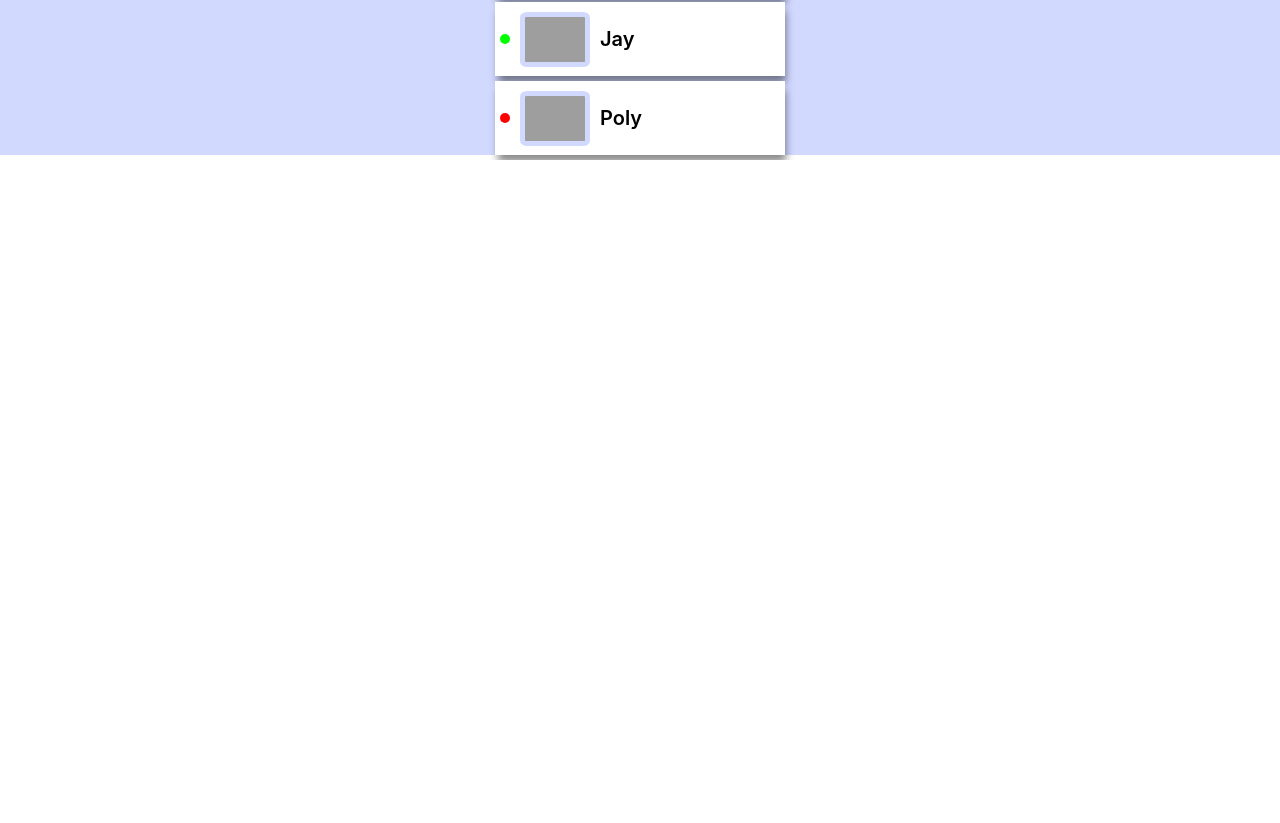
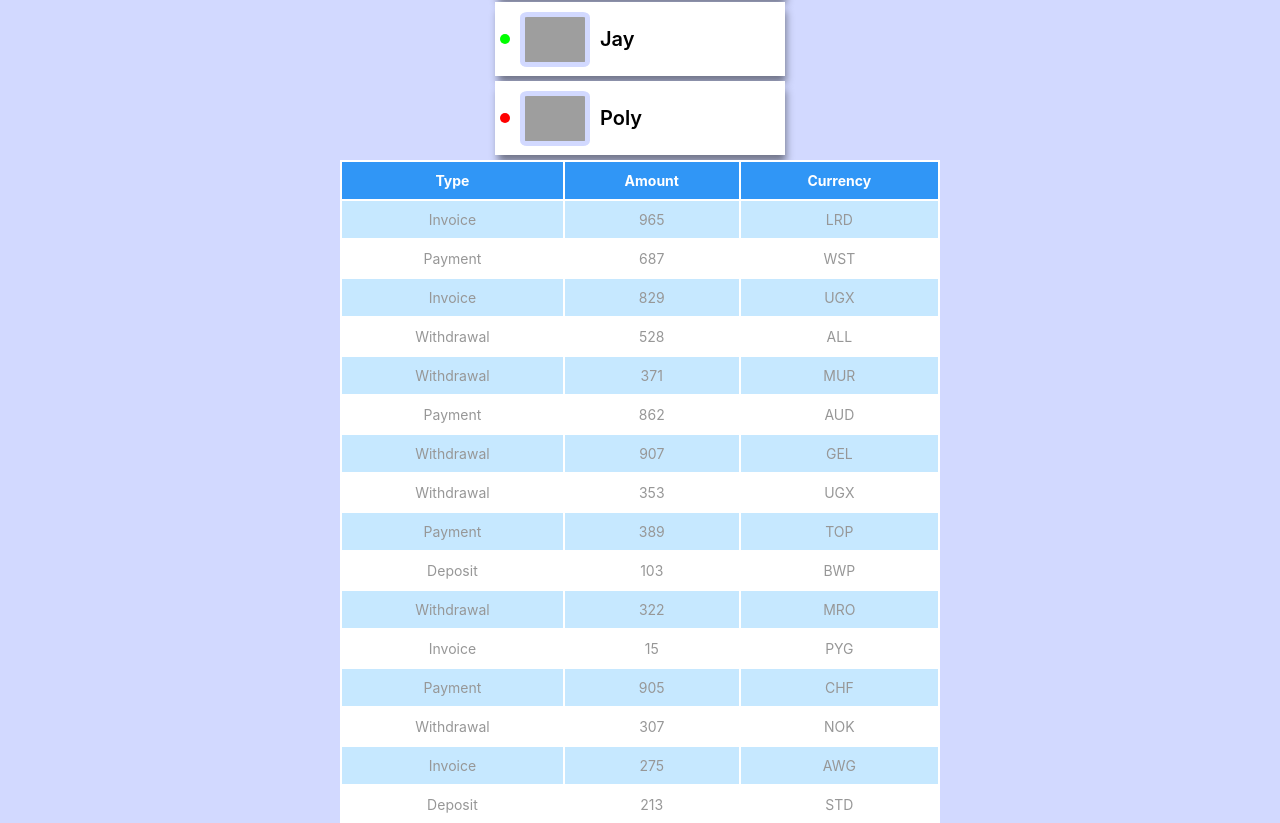
Before and after one commit to yevgeniya-alexeyeva/goit-react-hw-01-components, a React (Create React App) app: page / in a window 1280 px wide. Shown: the part 788-1611 px from the top of the page. Before the commit the page ends 948 px from the top, so only its background shows below. Built offline with nearby package versions, Linux system fonts and the light colour scheme; grey boxes are pictures that could not be loaded.

Commit message:
add transactions

```diff
--- a/src/App.js
+++ b/src/App.js
@@ -2,9 +2,11 @@
 import Profile from "./components/Profile/Profile";
 import Statistics from "./components/Statistics/Statistics";
 import FriendsList from "./components/FriendsList/FriendsList";
+import TransactionHistory from "./components/TransactionHistory/TransactionHistory";
 import user from "./user.json";
 import data from "./statistical-data.json";
 import friends from "./friends.json";
+import transactions from "./transactions.json";
 
 const App = () => {
   return (
@@ -18,6 +20,7 @@
       />
       <Statistics title="Upload stats" stats={data} />
       <FriendsList friends={friends} />
+      <TransactionHistory data={transactions} />
     </div>
   );
 };
--- /dev/null
+++ b/src/components/TransactionHistory/TransactionHistory.jsx
@@ -0,0 +1,28 @@
+import styles from "./TransactionHistory.module.css";
+
+const TransactionHistory = ({ data }) => {
+  return (
+    <table className={styles.transactionHistory}>
+      <thead>
+        <tr className={styles.tableHeader}>
+          <th>Type</th>
+          <th>Amount</th>
+          <th>Currency</th>
+        </tr>
+      </thead>
+      <tbody className={styles.tableBody}>
+        {data.map((item) => {
+          return (
+            <tr key={item.id} className={styles.tableRow}>
+              <td>{item.type}</td>
+              <td>{Math.round(item.amount)}</td>
+              <td>{item.currency}</td>
+            </tr>
+          );
+        })}
+      </tbody>
+    </table>
+  );
+};
+
+export default TransactionHistory;
--- /dev/null
+++ b/src/components/TransactionHistory/TransactionHistory.module.css
@@ -0,0 +1,26 @@
+.transactionHistory {
+  width: 600px;
+  margin: 5px auto;
+  color: rgb(151, 151, 151);
+  background-color: #fff;
+}
+.tableHeader {
+  color: #fff;
+  background-color: rgb(48, 150, 246);
+}
+.tableBody {
+  background-color: #fff;
+}
+.tableRow:nth-child(odd) {
+  background-color: rgb(198, 232, 255);
+}
+td,
+th {
+  vertical-align: middle;
+  padding: 10px;
+  font-size: 14px;
+  text-align: center;
+}
+td:first-letter {
+  text-transform: capitalize;
+}
--- /dev/null
+++ b/src/transactions.json
@@ -0,0 +1,122 @@
+[
+  {
+    "id": "1e0700a2-5183-4291-85cc-2065a036a683",
+    "type": "invoice",
+    "amount": "964.82",
+    "currency": "LRD"
+  },
+  {
+    "id": "a30f821b-4d25-4ff0-abdd-e340b3f0dd2b",
+    "type": "payment",
+    "amount": "686.50",
+    "currency": "WST"
+  },
+  {
+    "id": "44dca67a-8e5a-4798-bf8e-b15efd4e1abd",
+    "type": "invoice",
+    "amount": "828.62",
+    "currency": "UGX"
+  },
+  {
+    "id": "ea8ed3dc-2b68-4a53-905a-53ecb0adef33",
+    "type": "withdrawal",
+    "amount": "527.80",
+    "currency": "ALL"
+  },
+  {
+    "id": "ea76146a-0b00-4b80-bc02-a8c822176712",
+    "type": "withdrawal",
+    "amount": "371.43",
+    "currency": "MUR"
+  },
+  {
+    "id": "63ca02f9-d637-46b5-9237-f3b24425e029",
+    "type": "payment",
+    "amount": "862.44",
+    "currency": "AUD"
+  },
+  {
+    "id": "ed0263e8-59a5-4bf1-87e0-2bb88e53dc34",
+    "type": "withdrawal",
+    "amount": "907.00",
+    "currency": "GEL"
+  },
+  {
+    "id": "6013bad0-750c-4691-8bc2-d8f2b43969c4",
+    "type": "withdrawal",
+    "amount": "352.52",
+    "currency": "UGX"
+  },
+  {
+    "id": "252c7be4-8b06-4fa7-8d42-61fb835b70d5",
+    "type": "payment",
+    "amount": "388.98",
+    "currency": "TOP"
+  },
+  {
+    "id": "4eaab41b-b967-40ac-82ed-85fc66f646f1",
+    "type": "deposit",
+    "amount": "103.10",
+    "currency": "BWP"
+  },
+  {
+    "id": "9648a350-8469-42d5-8bf3-18090de5fe67",
+    "type": "withdrawal",
+    "amount": "322.32",
+    "currency": "MRO"
+  },
+  {
+    "id": "9c5c25fb-1a95-4b2f-8d1f-4c4426d677cc",
+    "type": "invoice",
+    "amount": "14.79",
+    "currency": "PYG"
+  },
+  {
+    "id": "43ef232c-80e9-4d6f-b48a-b22405620de3",
+    "type": "payment",
+    "amount": "904.86",
+    "currency": "CHF"
+  },
+  {
+    "id": "5161682e-e620-4019-ab0a-24ceb10fbd20",
+    "type": "withdrawal",
+    "amount": "307.08",
+    "currency": "NOK"
+  },
+  {
+    "id": "7b119d71-42e6-4c42-a141-6818b07bb9ff",
+    "type": "invoice",
+    "amount": "275.07",
+    "currency": "AWG"
+  },
+  {
+    "id": "a4f65722-65c4-4c28-b1f4-b8ed988bb205",
+    "type": "deposit",
+    "amount": "213.10",
+    "currency": "STD"
+  },
+  {
+    "id": "c6e5784b-0ca3-48d6-86e5-b5128af5a523",
+    "type": "invoice",
+    "amount": "116.11",
+    "currency": "CUP CUC"
+  },
+  {
+    "id": "c9ebed6a-3a02-4b49-ac0d-0534b51f2bfd",
+    "type": "invoice",
+    "amount": "878.67",
+    "currency": "HKD"
+  },
+  {
+    "id": "a4a98b0e-b22c-438b-9f83-de2df52110c8",
+    "type": "invoice",
+    "amount": "725.03",
+    "currency": "UYU UYI"
+  },
+  {
+    "id": "b39bfa7a-0166-4c47-94d6-87d20590f746",
+    "type": "payment",
+    "amount": "405.45",
+    "currency": "MDL"
+  }
+]
```
